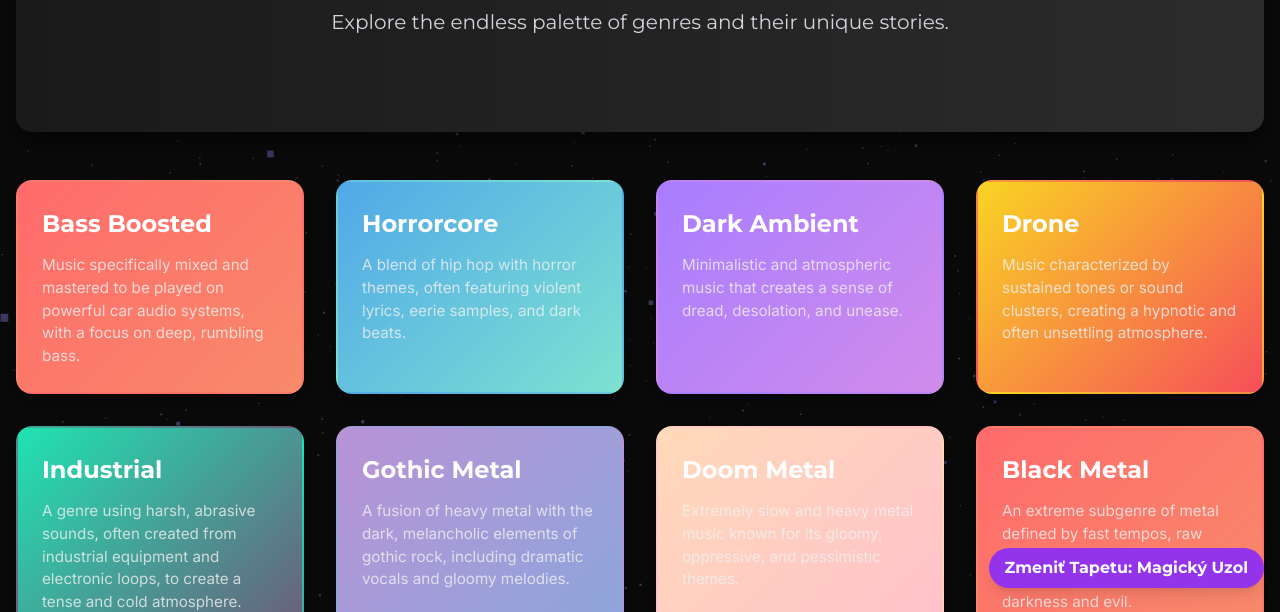
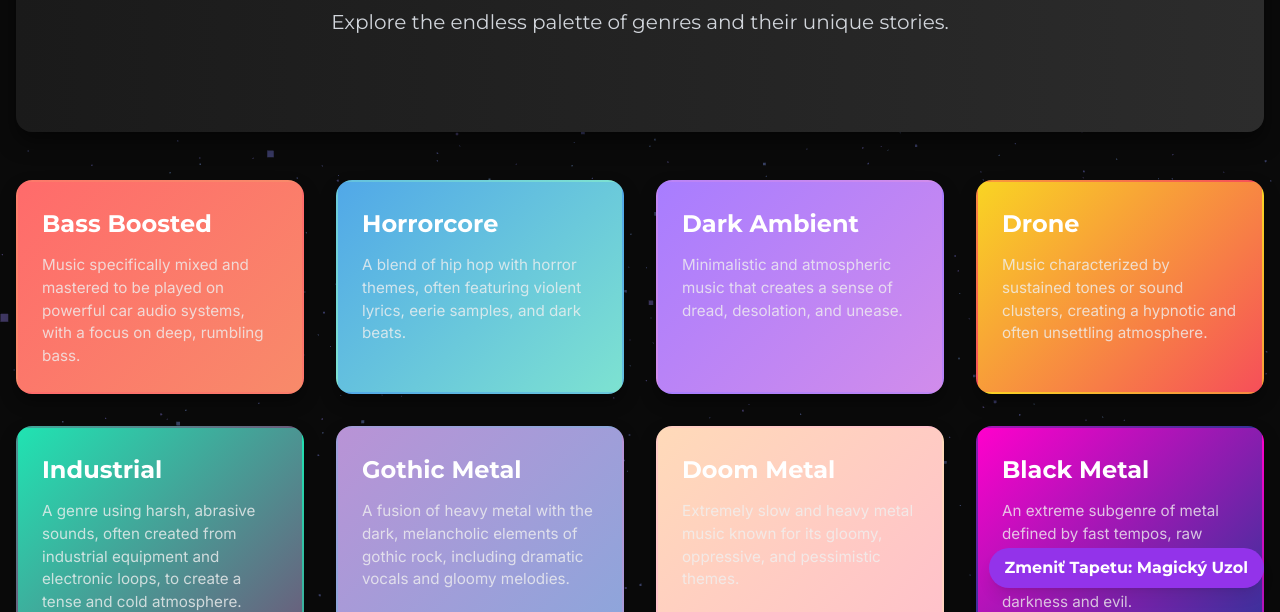
Before and after one commit to GAMEPLA631/StyleOfMusic, a plain HTML site: page index.html in a window 1280 px wide. Shown: the part 196-808 px from the top of the page. Drawn offline with nearby package versions, Linux system fonts and the light colour scheme; animation ran at ten frames a second.

Commit message:
Update index.html

```diff
--- a/index.html
+++ b/index.html
@@ -78,6 +78,7 @@
         .grad-5 { background-image: linear-gradient(135deg, #20E3B2, #6C5B7B); }
         .grad-6 { background-image: linear-gradient(135deg, #B993D6, #8CA6DB); }
         .grad-7 { background-image: linear-gradient(135deg, #FFDAB9, #FFC0CB); }
+        .grad-8 { background-image: linear-gradient(135deg, #ff00cc, #333399); } /* Nový gradient pre extra štýly */
 
         /* Animation when the card is visible */
         .genre-card.is-visible {
@@ -299,8 +300,9 @@
             // Energetické štýly
             "Hardcore Punk", "Drum and Bass", "Speedcore", "Power Metal",
             "Metalcore Dark",
+            "Aggressive Bass Boosted Energy",
             // NOVÝ ŠTÝL ZADANÝ UŽÍVATEĽOM
-            "Aggressive Bass Boosted Energy"
+            "Bass Boosted Hard"
         ];
 
         const descriptions = {
@@ -344,12 +346,13 @@
             "Speedcore": "Extrémne rýchly a intenzívny štýl elektronickej hudby, s tempom často presahujúcim 300 úderov za minútu.",
             "Power Metal": "Subžáner heavy metalu, známy pre svoje rýchle melódie, melodické vokaly a fantasy témy.",
             "Metalcore Dark": "A mix of heavy guitar riffs, fast drums, and melodic yet aggressive choruses, with screams/growls in the verses.",
-            // NOVÝ POPIS
-            "Aggressive Bass Boosted Energy": "A chaotic fusion blending Brutal Bass, Dubstep, Hardstyle, Neurostep, and Ravecore. Defined by its heavy, dark, explosive sound for peak festival energy and chaos."
+            "Aggressive Bass Boosted Energy": "A chaotic fusion blending Brutal Bass, Dubstep, Hardstyle, Neurostep, and Ravecore. Defined by its heavy, dark, explosive sound for peak festival energy and chaos.",
+            // NOVÝ POPIS - PREPNUTÉ NA PRESNÝ POPIS OD UŽÍVATEĽA
+            "Bass Boosted Hard": "Bass Boosted, EDM, Trap, Techno, Pop, Electric, Kawaii, House Energy, Extreme, Bass House – ultimate high-energy mix."
         };
 
         const container = document.getElementById('genre-container');
-        const colorClasses = ["grad-1", "grad-2", "grad-3", "grad-4", "grad-5", "grad-6", "grad-7"];
+        const colorClasses = ["grad-1", "grad-2", "grad-3", "grad-4", "grad-5", "grad-6", "grad-7", "grad-8"];
 
         // Generate genre cards with dynamic descriptions and color gradients
         for (let i = 0; i < styles.length; i++) {
```
